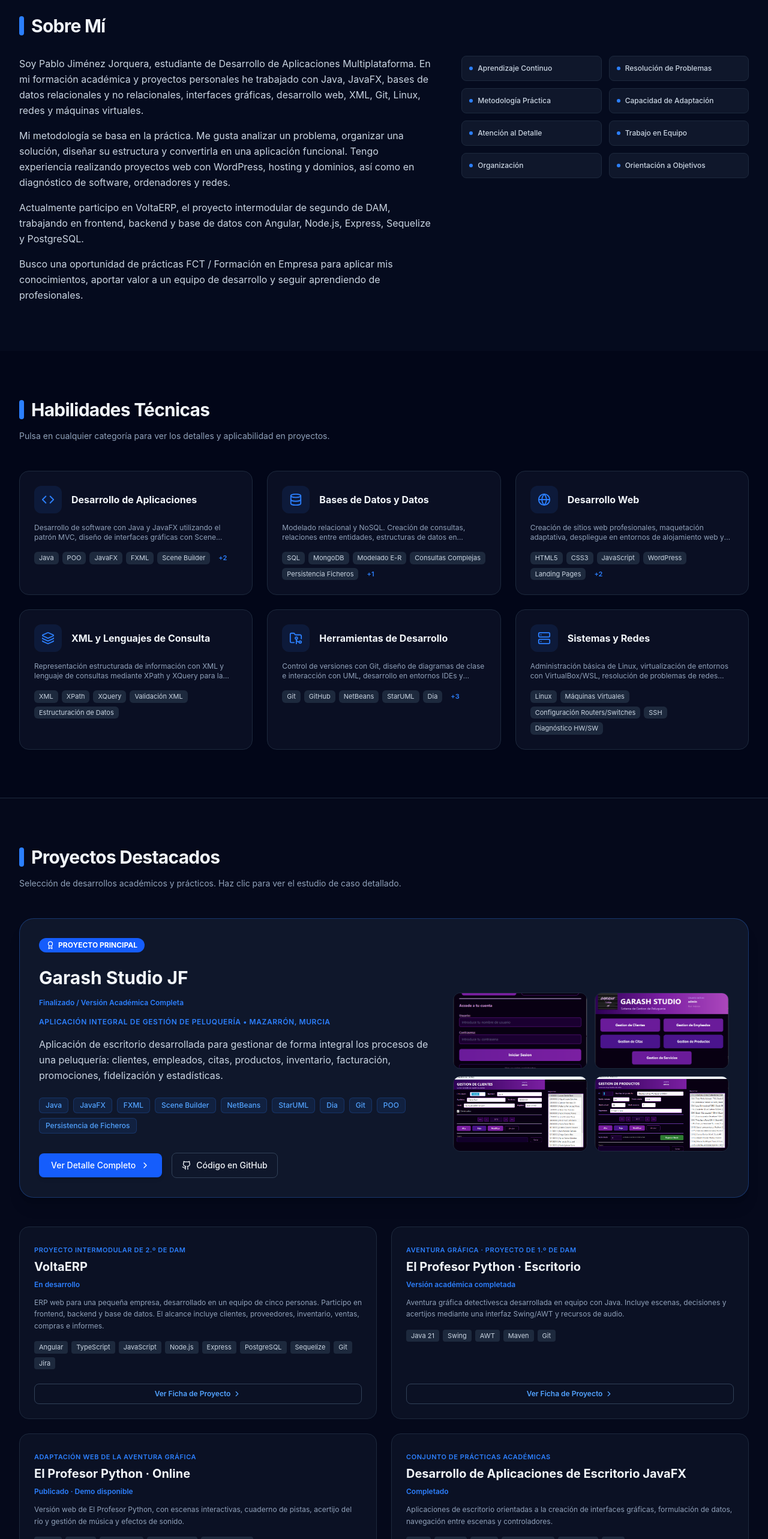
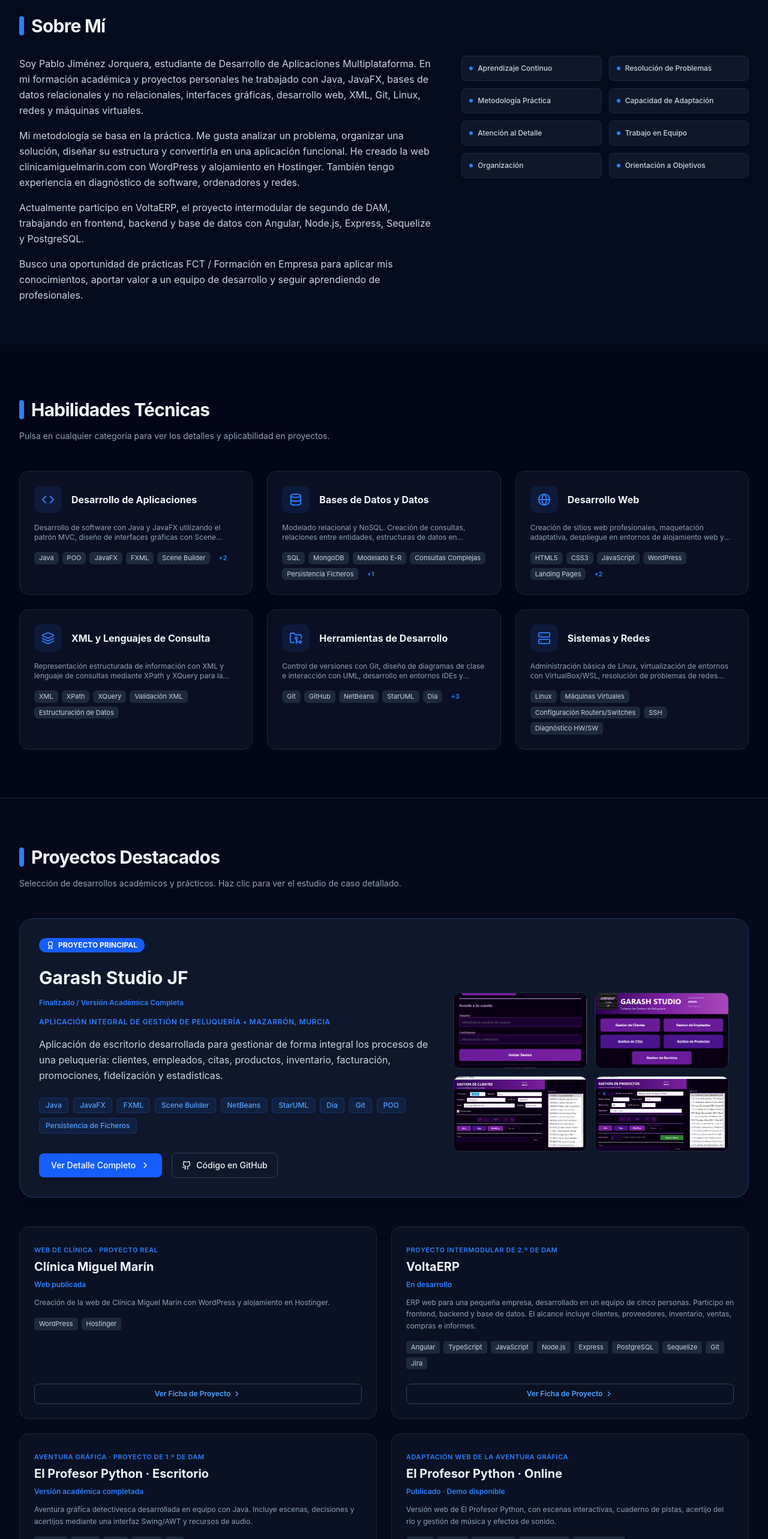
Before and after one commit to Pabloelique/portfolio, a React (Vite) app: page / in a window 1280 px wide. Shown: the part 1014-3580 px from the top of the page at 60% size. Built offline with nearby package versions, Linux system fonts and the light colour scheme.

Commit message:
feat: añadir web WordPress y currículum final con foto

```diff
--- a/src/App.jsx
+++ b/src/App.jsx
@@ -32,14 +32,14 @@ const PERSONAL_INFO = {
   email: "pablojimenezjo2005@gmail.com",
   github: "https://github.com/Pabloelique",
   linkedin: "https://www.linkedin.com/in/pablo-jimenez-jorquera-38b219309/",
-  cvPath: "/cv/Pablo-Jimenez-CV.pdf",
+  cvPath: "/cv/Pablo-Jimenez-CV-DAM-2026.pdf",
   profileImg: "/pablo-profesional.png",
   drivingLicense: "Carnet B y vehículo propio",
   languages: "Español (nativo), Inglés (B2, sin certificación), Francés (básico)",
   bioHero: "Soy estudiante de DAM con interés en el desarrollo de software, aplicaciones de escritorio, bases de datos, desarrollo web y sistemas. Me gusta transformar ideas en soluciones funcionales, comprender cómo funcionan las tecnologías y mejorar mis proyectos mediante la práctica.",
   bioAbout: `Soy Pablo Jiménez Jorquera, estudiante de Desarrollo de Aplicaciones Multiplataforma. En mi formación académica y proyectos personales he trabajado con Java, JavaFX, bases de datos relacionales y no relacionales, interfaces gráficas, desarrollo web, XML, Git, Linux, redes y máquinas virtuales.
 
-Mi metodología se basa en la práctica. Me gusta analizar un problema, organizar una solución, diseñar su estructura y convertirla en una aplicación funcional. Tengo experiencia realizando proyectos web con WordPress, hosting y dominios, así como en diagnóstico de software, ordenadores y redes.
+Mi metodología se basa en la práctica. Me gusta analizar un problema, organizar una solución, diseñar su estructura y convertirla en una aplicación funcional. He creado la web clinicamiguelmarin.com con WordPress y alojamiento en Hostinger. También tengo experiencia en diagnóstico de software, ordenadores y redes.
 
 Actualmente participo en VoltaERP, el proyecto intermodular de segundo de DAM, trabajando en frontend, backend y base de datos con Angular, Node.js, Express, Sequelize y PostgreSQL.
 
@@ -48,6 +48,23 @@ Busco una oportunidad de prácticas FCT / Formación en Empresa para aplicar mis
 
 // PROYECTOS REALES
 const PROJECTS = [
+{
+  "id": "clinica-miguel-marin",
+  "slug": "clinica-miguel-marin",
+  "name": "Clínica Miguel Marín",
+  "isFeatured": false,
+  "type": "Web de clínica · Proyecto real",
+  "status": "Web publicada",
+  "shortDescription": "Creación de la web de Clínica Miguel Marín con WordPress y alojamiento en Hostinger.",
+  "technologies": [
+    "WordPress",
+    "Hostinger"
+  ],
+  "demoUrl": "https://clinicamiguelmarin.com/",
+  "challenge": "Presentar la clínica y su información en una web accesible para sus visitantes.",
+  "solution": "Sitio web creado con WordPress y alojado en Hostinger.",
+  "contribution": "He creado la web de Clínica Miguel Marín con WordPress en Hostinger."
+},
 {
   "id": "voltaerp",
   "slug": "voltaerp",
```
Also changed, not shown: 1 other file (tests, documents, lock files or other folders).
